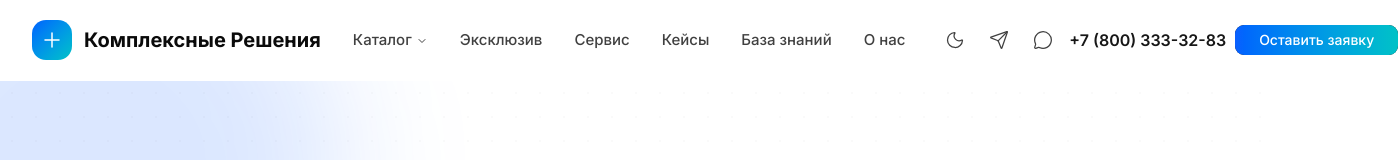
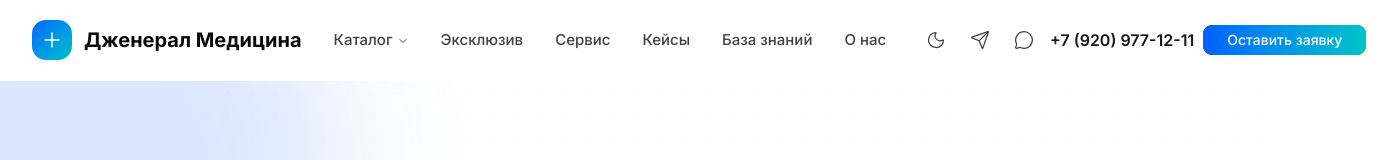
Before and after one commit to kom511901-ops/general-med-website, a Next.js app: page / in a window 1280 px wide. Shown: the top 160 px of the page, 1399 px wide, since content can reach past the window. Built offline with nearby package versions, Linux system fonts and the light colour scheme.

Commit message:
content: rebrand to Dzhineral Meditsina, update headline and hero copy

```diff
--- a/src/app/layout.tsx
+++ b/src/app/layout.tsx
@@ -11,11 +11,11 @@ const inter = Inter({
 });
 
 export const metadata: Metadata = {
-  title: 'Комплексные Решения — медицинское оборудование для клиник',
+  title: 'Дженерал Медицина — медицинское оборудование для клиник',
   description:
     'Поставка медицинского оборудования для клиник и медицинских центров: подбор, проектирование и сервисное сопровождение.',
   openGraph: {
-    title: 'Комплексные Решения — медицинское оборудование для клиник',
+    title: 'Дженерал Медицина — медицинское оборудование для клиник',
     description:
       'Поставка медицинского оборудования для клиник и медицинских центров: подбор, проектирование и сервисное сопровождение.',
     locale: 'ru_RU',
--- a/src/components/common/logo.tsx
+++ b/src/components/common/logo.tsx
@@ -10,7 +10,7 @@ export default function Logo({ className }: LogoProps) {
   return (
     <Link
       href="/"
-      aria-label="Комплексные Решения — главная"
+      aria-label="Дженерал Медицина — главная"
       className={cn(
         'focus-visible:ring-brand-500 focus-visible:ring-offset-background inline-flex shrink-0 items-center gap-3 rounded-md focus-visible:ring-2 focus-visible:ring-offset-2 focus-visible:outline-none',
         className,
@@ -19,7 +19,7 @@ export default function Logo({ className }: LogoProps) {
       <span className="flex size-10 items-center justify-center rounded-xl bg-gradient-to-br from-brand-500 to-accent-500">
         <Plus aria-hidden="true" className="size-6 text-white" strokeWidth={1.5} />
       </span>
-      <span className="text-foreground whitespace-nowrap text-xl font-bold">Комплексные Решения</span>
+      <span className="text-foreground whitespace-nowrap text-xl font-bold">Дженерал Медицина</span>
     </Link>
   );
 }
--- a/src/components/layout/header.tsx
+++ b/src/components/layout/header.tsx
@@ -188,7 +188,7 @@ export default function Header() {
             </a>
             <a
               href={`tel:${COMPANY.phoneRaw}`}
-              className="hidden whitespace-nowrap font-semibold text-neutral-900 xl:inline-flex dark:text-neutral-100"
+              className="hidden shrink-0 whitespace-nowrap font-semibold text-neutral-900 xl:inline-flex dark:text-neutral-100"
             >
               {COMPANY.phone}
             </a>
--- a/src/lib/constants.ts
+++ b/src/lib/constants.ts
@@ -1,10 +1,10 @@
 export const COMPANY = {
-  name: 'Комплексные Решения',
-  phone: '+7 (800) 333-32-83',
-  phoneRaw: '+78003333283',
+  name: 'Дженерал Медицина',
+  phone: '+7 (920) 977-12-11',
+  phoneRaw: '+792097712111',
   email: 'info@general-med.ru',
   telegram: 'https://t.me/kompleksnye_resheniya',
-  whatsapp: 'https://wa.me/78003333283',
+  whatsapp: 'https://wa.me/792097712111',
 };
 
 export const METRICS = [
```
Also changed, not shown: 1 other file (tests, documents, lock files or other folders).
